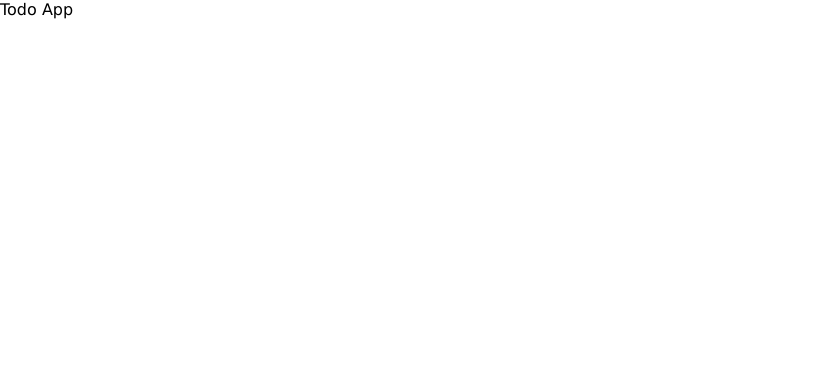
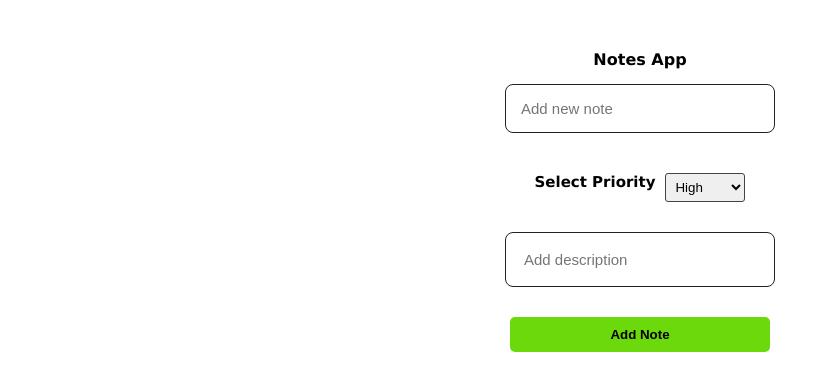
Before and after one commit to ALEXKOCHENS/NotesApp, a React (Vite) app: page / in a window 1280 px wide. Shown: the top 390 px of the page, without its empty margins (0-838 px from the left). Built offline with nearby package versions, Linux system fonts and the light colour scheme.

Commit message:
Created Notes App UI with controlled state

```diff
--- a/index.html
+++ b/index.html
@@ -1,10 +1,10 @@
-<!doctype html>
+<!DOCTYPE html>
 <html lang="en">
   <head>
     <meta charset="UTF-8" />
     <link rel="icon" type="image/svg+xml" href="/vite.svg" />
     <meta name="viewport" content="width=device-width, initial-scale=1.0" />
-    <title>todo-app</title>
+    <title>Notes App</title>
   </head>
   <body>
     <div id="root"></div>
--- a/src/App.jsx
+++ b/src/App.jsx
@@ -1,5 +1,6 @@
+import Controlled from './components/Controlled';
 const App = () => {
-  return <div>Todo App</div>;
+  return <Controlled title='Notes App' />;
 };
 
 export default App;
--- /dev/null
+++ b/src/components/Controlled.jsx
@@ -0,0 +1,46 @@
+import { useState } from 'react';
+
+const Controlled = ({ title }) => {
+  const [name, setName] = useState('');
+  const [priority, setPriority] = useState('');
+  const [description, setDescription] = useState('');
+
+  return (
+    <form>
+      <div className='title-input'>
+        <label htmlFor='Title'>{title}</label>
+        <input
+          type='text'
+          placeholder='Add new note'
+          value={name}
+          onChange={(e) => setName(e.target.value)}
+        />
+      </div>
+      <div className='select-options'>
+        <label htmlFor='select'>Select Priority</label>
+        <select
+          type='text'
+          placeholder='Add new note'
+          value={priority}
+          onChange={(e) => setPriority(e.target.value)}
+        >
+          <option value='High'>High</option>
+          <option value='Medium'>Medium</option>
+          <option value='Low'>Low</option>
+        </select>
+      </div>
+
+      <div className='description'>
+        <input
+          type='textarea'
+          value={description}
+          placeholder='Add description'
+          onChange={(e) => setDescription(e.target.value)}
+        />
+      </div>
+      <button className='add-note'>Add Note</button>
+    </form>
+  );
+};
+
+export default Controlled;
--- a/src/index.css
+++ b/src/index.css
@@ -7,3 +7,78 @@
 body {
   font-family: Verdana, Geneva, Tahoma, sans-serif;
 }
+
+form {
+  width: 100%;
+  max-width: 400px;
+  padding: 10px;
+  margin: 20px auto;
+  display: flex;
+  flex-direction: column;
+  justify-content: space-between;
+  align-items: center;
+}
+
+.title-input {
+  padding: 20px;
+  display: flex;
+  align-items: center;
+  justify-content: space-between;
+  flex-direction: column;
+}
+
+.title-input label {
+  padding-bottom: 15px;
+  font-weight: bold;
+}
+
+.title-input input {
+  padding: 15px;
+  font-size: 15px;
+  width: 270px;
+  border-radius: 8px;
+  border: 1px solid #222;
+}
+
+.select-options {
+  display: flex;
+  padding: 20px 0;
+}
+.select-options label {
+  padding-right: 10px;
+  font-weight: bold;
+  font-size: 15px;
+}
+
+.select-options select {
+  border-radius: 3px;
+  padding: 5px;
+  border: 1px solid #444;
+}
+
+.description {
+  padding: 10px;
+}
+.description input {
+  font-size: 15px;
+  padding: 18px;
+  width: 270px;
+  border-radius: 8px;
+  border: 1px solid #222;
+}
+
+.add-note {
+  padding: 10px;
+  margin: 20px auto;
+  cursor: pointer;
+  border: none;
+  width: 260px;
+  font-weight: bold;
+  border-radius: 5px;
+  background-color: #6cd90d;
+}
+
+.add-note:hover {
+  font-size: 14px;
+  transition: all ease 0.1s;
+}
```
